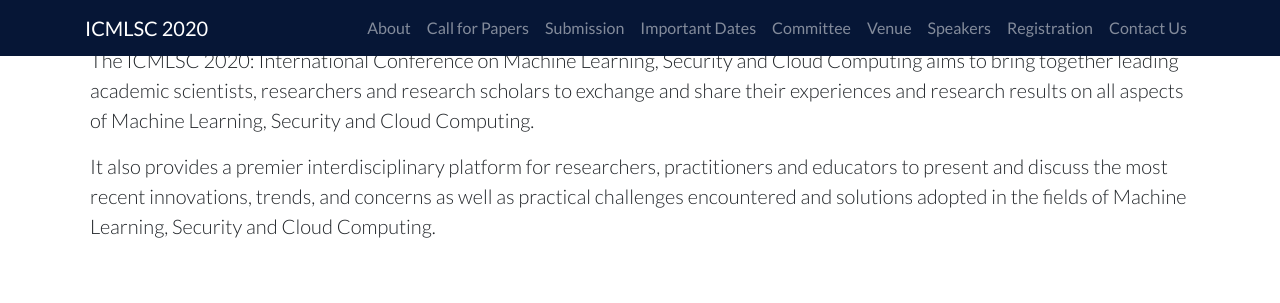
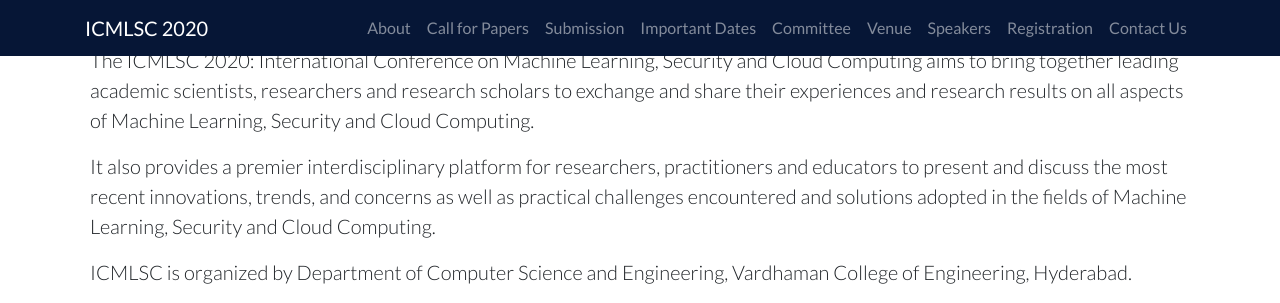
Before and after one commit to ieeevardhaman/icmlsc-website, a Jekyll site: the page built from pages/about.md, in a window 1280 px wide and 900 px high, scrolled down 732 px, cut to the strip 0-303 px from the top of the window. Built offline with Jekyll 4.4.1, drawn with Linux system fonts in a browser that asks for light colours; our own code applies the rules of GitHub Pages for plain Markdown files.

Commit message:
Update about.md

```diff
--- a/pages/about.md
+++ b/pages/about.md
@@ -7,3 +7,5 @@
 The ICMLSC 2020: International Conference on Machine Learning, Security and Cloud Computing aims to bring together leading academic scientists, researchers and research scholars to exchange and share their experiences and research results on all aspects of Machine Learning, Security and Cloud Computing.
 
 It also provides a premier interdisciplinary platform for researchers, practitioners and educators to present and discuss the most recent innovations, trends, and concerns as well as practical challenges encountered and solutions adopted in the fields of Machine Learning, Security and Cloud Computing.
+
+ICMLSC is organized by Department of Computer Science and Engineering, Vardhaman College of Engineering, Hyderabad.
```
